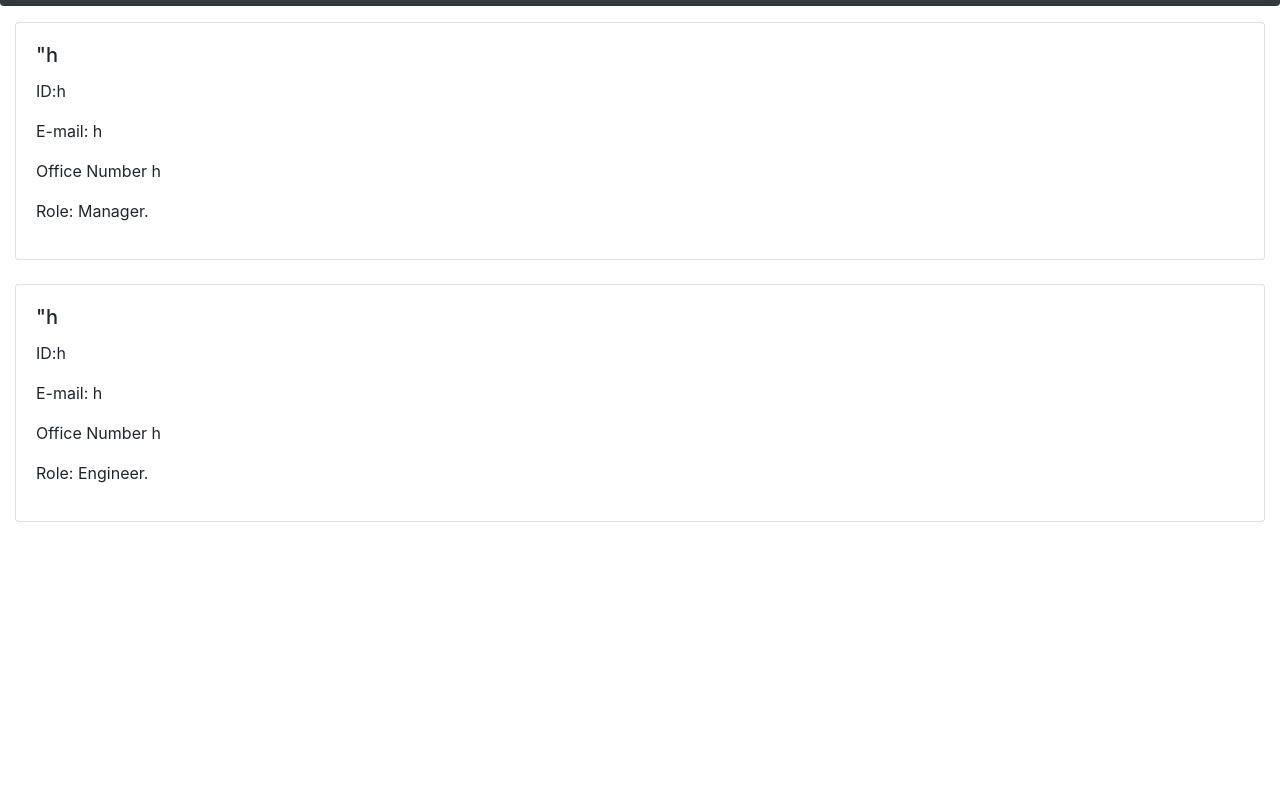
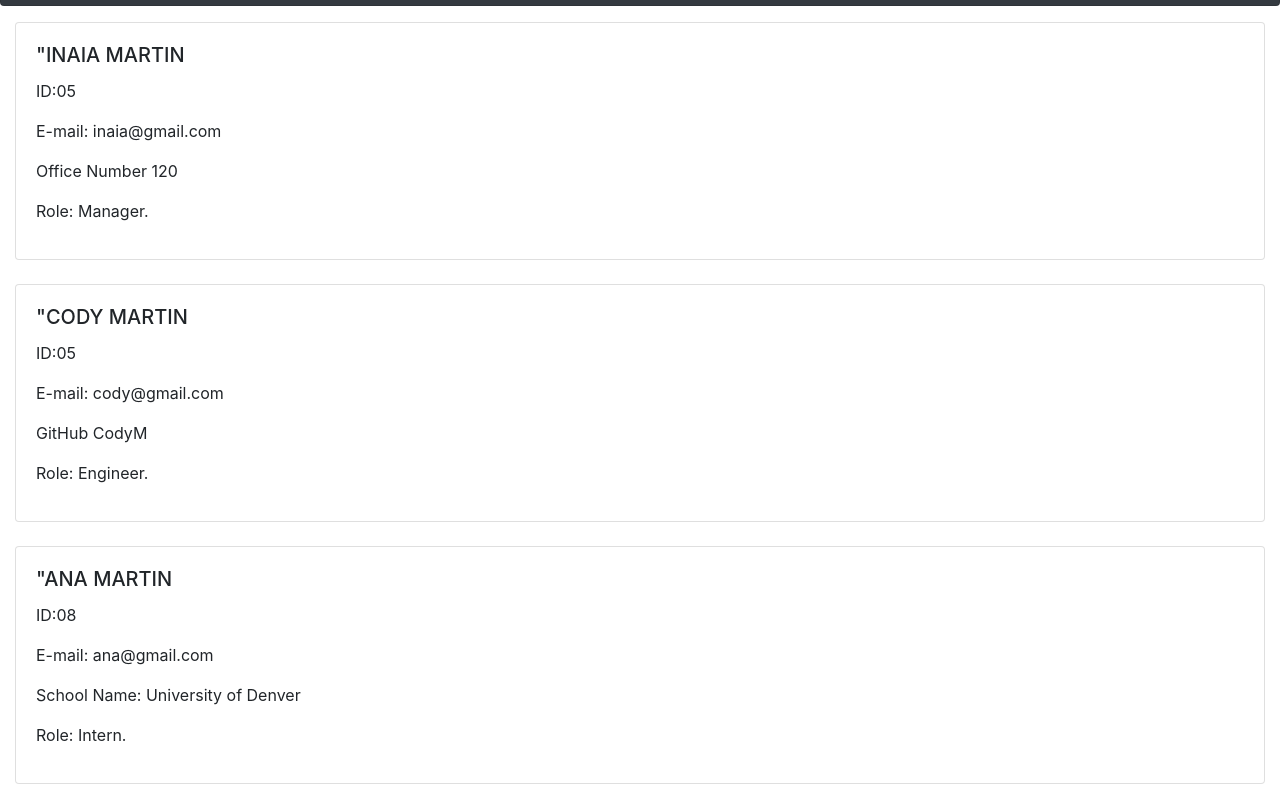
Before and after one commit to InaiaK/Team-Profile-Generator, a website: page teamprofile.html in a window 1280 px wide. Shown: the part 52-860 px from the top of the page. Before the commit the page ends 800 px from the top, so only its background shows below. Drawn offline with nearby package versions, Linux system fonts and the light colour scheme.

Commit message:
team profile.png

```diff
--- a/index.js
+++ b/index.js
@@ -49,8 +49,6 @@ const init = async () => {
     })
 
 }
-// employee object will be generated
-// const employeeType = await inquirer.prompt(employeeTypeQuestion); // should I keep or delete await ????
 
 
 
--- a/teamprofile.html
+++ b/teamprofile.html
@@ -18,21 +18,31 @@
         <div class="col mb-4">
     <div class="card">
       <div class="card-body">
-        <h5 class="card-title">"h</h5>
-        <p class="card-text">ID:h</p>
-       <p>E-mail: h</p>
-       <p>Office Number h</p>
+        <h5 class="card-title">"INAIA MARTIN</h5>
+        <p class="card-text">ID:05</p>
+       <p>E-mail: inaia@gmail.com</p>
+       <p>Office Number 120</p>
        <p>Role: Manager.</p>
       </div>
     </div>
   </div><div class="col mb-4">
     <div class="card">
       <div class="card-body">
-        <h5 class="card-title">"h</h5>
-        <p class="card-text">ID:h</p>
-        <p> E-mail: h</p>
-       <p> Office Number h</p>
+        <h5 class="card-title">"CODY MARTIN</h5>
+        <p class="card-text">ID:05</p>
+        <p> E-mail: cody@gmail.com</p>
+       <p> GitHub CodyM</p>
        <p>Role: Engineer.</p>
+      </div>
+    </div>
+  </div><div class="col mb-4">
+    <div class="card">
+      <div class="card-body">
+        <h5 class="card-title">"ANA MARTIN</h5>
+        <p class="card-text">ID:08</p>
+        <p>  E-mail: ana@gmail.com</p>
+        <p>   School Name: University of Denver</p><p>
+        <p>   Role: Intern.</p>
       </div>
     </div>
   </div>
--- a/utils/generateHTML.js
+++ b/utils/generateHTML.js
@@ -48,7 +48,7 @@ const renderEngineer = (engineer) => {
         <h5 class="card-title">"${engineer.getName()}</h5>
         <p class="card-text">ID:${engineer.getId()}</p>
         <p> E-mail: ${engineer.getEmail()}</p>
-       <p> Office Number ${engineer.getGithub()}</p>
+       <p> GitHub ${engineer.getGithub()}</p>
        <p>Role: ${engineer.getRole()}.</p>
       </div>
     </div>
```
Also changed, not shown: __test__/Engineer.test.js (+1 -0 lines), __test__/Intern.test.js (+1 -0 lines), __test__/Manager.test.js (+14 -13 lines), utils/team-profile.png (added).
